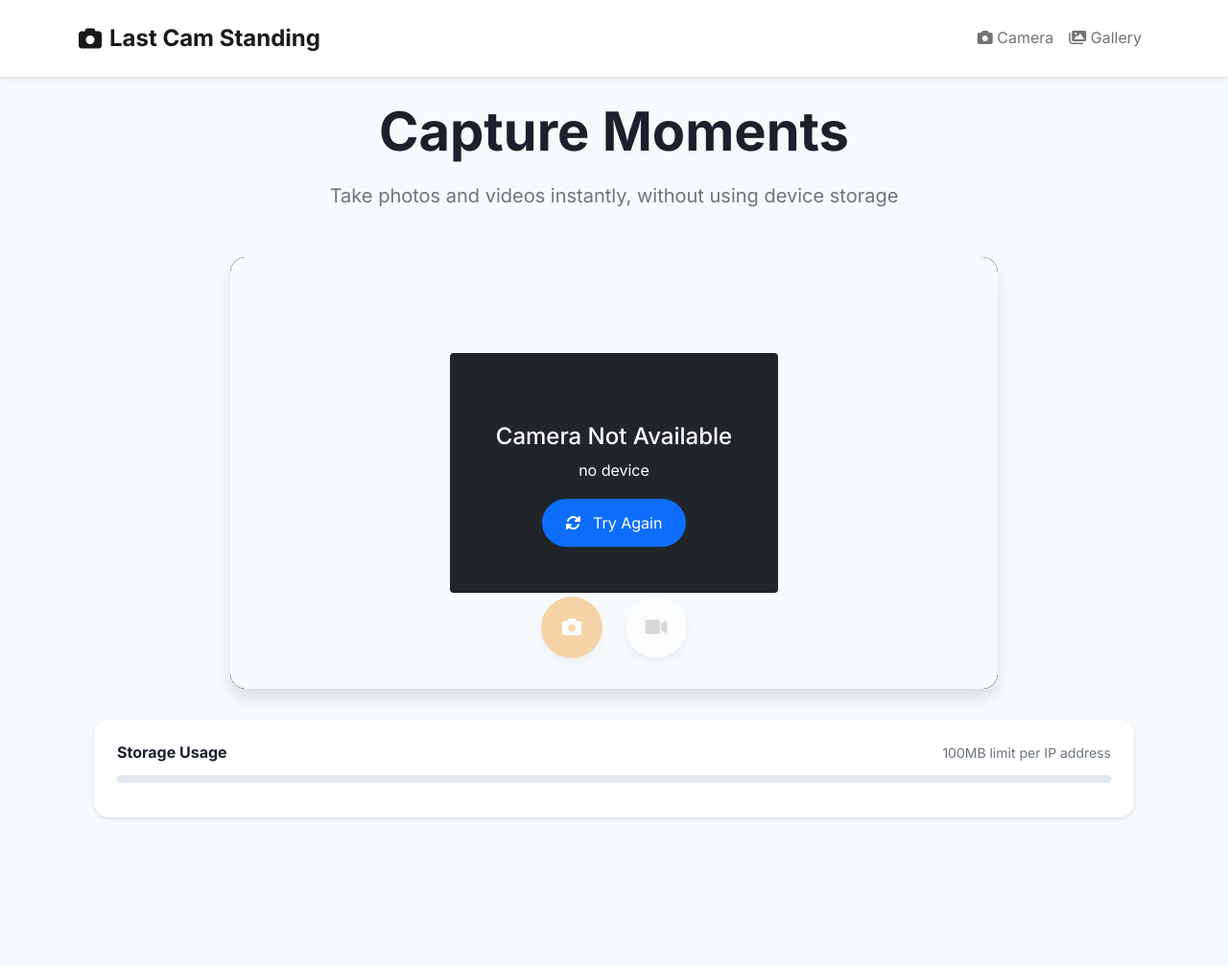
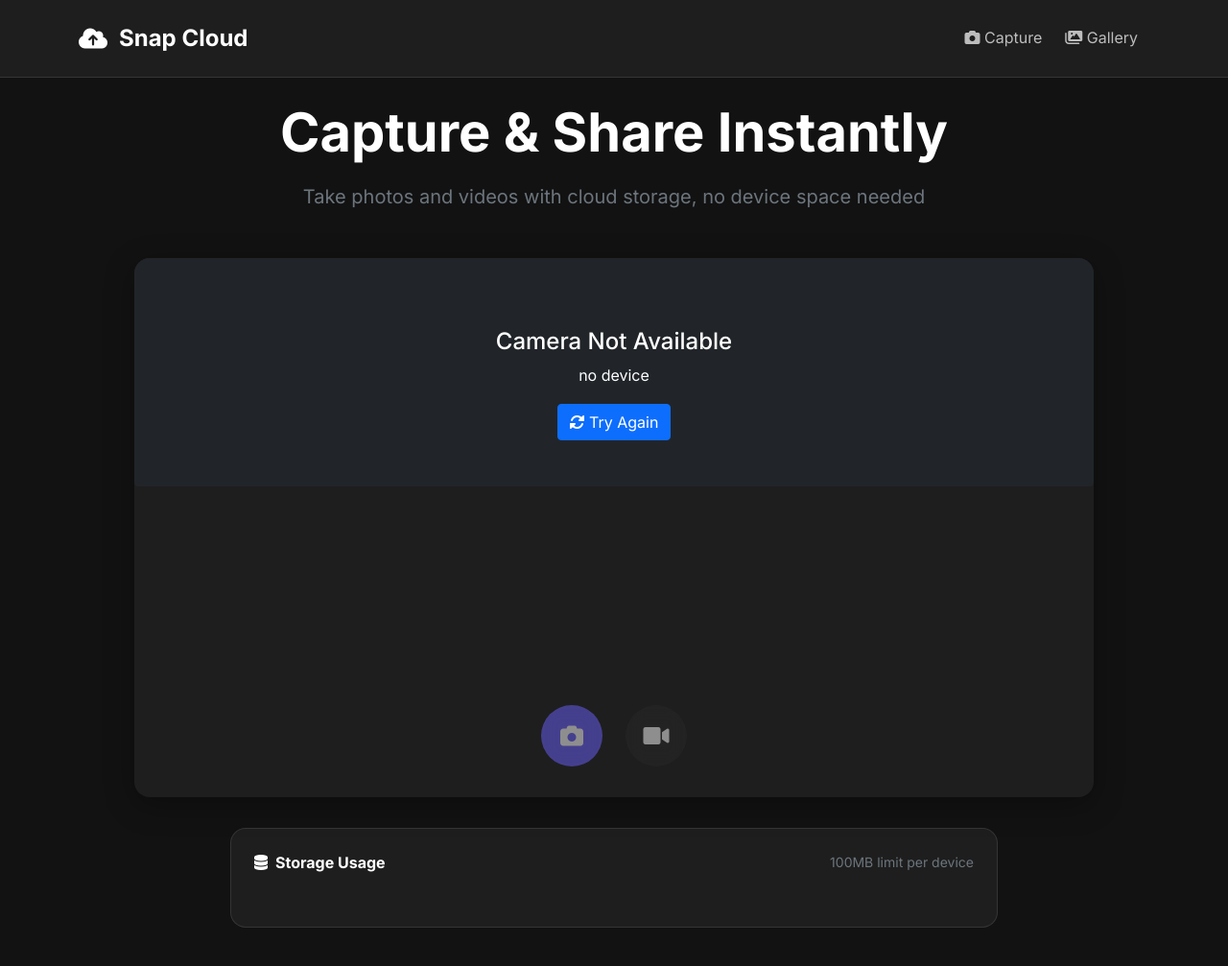
Before and after one commit to deepto98/LastCamStandingg, a Flask app: page / in a window 1280 px wide. Shown: the whole page at 96% size. Before the commit the page ends 854 px from the top, so only its background shows below. Run offline with Flask 3, Linux system fonts and the light colour scheme.

Commit message:
Refactor UI: Implement a complete UI overhaul with a modern dark theme across all pages.
Replit-Commit-Author: Agent
Replit-Commit-Session-Id: ce8e4f77-275e-40f9-a392-345a5827e57c
Replit-Commit-Screenshot-Url: https://storage.googleapis.com/screenshot-production-us-central1/30575d0f-3410-4fb8-9594-3c5efbdac2ee/3e90da32-f3cf-4bd2-b7bb-4509e2f2d4c8.jpg

```diff
--- a/static/css/style.css
+++ b/static/css/style.css
@@ -1,57 +1,73 @@
 :root {
-    --primary-color: #6C63FF;
-    --secondary-color: #2D3748;
-    --accent-color: #F6AD55;
-    --background-color: #F7FAFC;
-    --text-color: #1A202C;
-    --border-radius: 1rem;
-    --shadow-sm: 0 2px 4px rgba(0,0,0,0.1);
-    --shadow-md: 0 4px 6px rgba(0,0,0,0.1);
-    --shadow-lg: 0 10px 15px rgba(0,0,0,0.1);
+  --bg-primary: #121212;
+  --bg-secondary: #1e1e1e;
+  --bg-card: rgba(255, 255, 255, 0.05);
+  --text-primary: #ffffff;
+  --text-secondary: rgba(255, 255, 255, 0.7);
+  --accent-primary: #6C63FF;
+  --accent-secondary: #00E5FF;
+  --danger: #FF4D4D;
+  --success: #00C853;
+  --border-radius: 16px;
+  --transition: all 0.3s ease;
 }
 
 body {
   font-family: 'Inter', sans-serif;
-    background-color: var(--background-color);
-    color: var(--text-color);
+  background-color: var(--bg-primary);
+  color: var(--text-primary);
   line-height: 1.6;
+  min-height: 100vh;
 }
 
+/* Navbar Styles */
 .navbar {
-    background-color: white;
-    box-shadow: var(--shadow-sm);
+  background: var(--bg-secondary);
+  backdrop-filter: blur(10px);
+  border-bottom: 1px solid rgba(255, 255, 255, 0.1);
   padding: 1rem 0;
 }
 
 .navbar-brand {
   font-weight: 700;
-    color: var(--primary-color);
+  color: var(--text-primary) !important;
   font-size: 1.5rem;
   display: flex;
   align-items: center;
-    gap: 0.5rem;
+  gap: 0.75rem;
 }
 
+.navbar-nav .nav-link {
+  color: var(--text-secondary);
+  transition: var(--transition);
+  padding: 0.5rem 1rem;
+  border-radius: 8px;
+  margin: 0 0.25rem;
+}
+
+.navbar-nav .nav-link:hover {
+  color: var(--text-primary);
+  background: var(--bg-card);
+}
+
+/* Camera Container */
 .camera-container {
   position: relative;
-    max-width: 800px;
+  max-width: 1000px;
   margin: 2rem auto;
   border-radius: var(--border-radius);
   overflow: hidden;
-    box-shadow: var(--shadow-lg);
-    background-color: #000;
-    transition: transform 0.3s ease;
+  background: var(--bg-secondary);
+  box-shadow: 0 8px 32px rgba(0, 0, 0, 0.3);
   aspect-ratio: 16/9;
-}
-
-.camera-container:hover {
-    transform: translateY(-4px);
 }
 
 #videoElement {
   width: 100%;
-    background-color: #000;
+  height: 100%;
+  background: var(--bg-primary);
   display: block;
+  object-fit: cover;
 }
 
 .camera-controls {
@@ -69,138 +85,127 @@ body {
   height: 64px;
   border-radius: 50%;
   border: none;
-    background-color: white;
-    box-shadow: var(--shadow-md);
+  background: var(--bg-card);
+  backdrop-filter: blur(10px);
+  color: var(--text-primary);
   cursor: pointer;
-    transition: all 0.3s ease;
+  transition: var(--transition);
   display: flex;
   align-items: center;
   justify-content: center;
-    font-size: 1.25rem;
+  font-size: 1.5rem;
 }
 
-.control-btn:hover {
+.control-btn:hover:not(:disabled) {
   transform: scale(1.1);
-    box-shadow: var(--shadow-lg);
+  background: var(--accent-primary);
 }
 
 .control-btn:disabled {
   opacity: 0.5;
   cursor: not-allowed;
-    transform: none;
 }
 
 .control-btn.capture {
-    background-color: var(--accent-color);
-    color: white;
+  background: var(--accent-primary);
 }
 
 .control-btn.recording {
-    background-color: #dc3545;
+  background: var(--danger);
   animation: pulse 1.5s infinite;
 }
 
 @keyframes pulse {
-    0% {
-        box-shadow: 0 0 0 0 rgba(220, 53, 69, 0.7);
-    }
-    70% {
-        box-shadow: 0 0 0 10px rgba(220, 53, 69, 0);
-    }
-    100% {
-        box-shadow: 0 0 0 0 rgba(220, 53, 69, 0);
-    }
+  0% { box-shadow: 0 0 0 0 rgba(255, 77, 77, 0.7); }
+  70% { box-shadow: 0 0 0 20px rgba(255, 77, 77, 0); }
+  100% { box-shadow: 0 0 0 0 rgba(255, 77, 77, 0); }
 }
 
-.camera-loader {
-    position: absolute;
-    top: 50%;
-    left: 50%;
-    transform: translate(-50%, -50%);
-    color: white;
-    font-size: 1.2rem;
-    background: rgba(0, 0, 0, 0.7);
-    padding: 1rem 2rem;
-    border-radius: 2rem;
-    z-index: 100;
-}
-
+/* Gallery Grid */
 .gallery-grid {
   display: grid;
-    grid-template-columns: repeat(auto-fill, minmax(280px, 1fr));
+  grid-template-columns: repeat(auto-fill, minmax(300px, 1fr));
   gap: 2rem;
   padding: 2rem;
 }
 
 .media-card {
-    background: white;
+  background: var(--bg-card);
   border-radius: var(--border-radius);
   overflow: hidden;
-    box-shadow: var(--shadow-sm);
-    transition: all 0.3s ease;
+  transition: var(--transition);
   cursor: pointer;
+  border: 1px solid rgba(255, 255, 255, 0.1);
 }
 
 .media-card:hover {
   transform: translateY(-4px);
-    box-shadow: var(--shadow-lg);
+  border-color: var(--accent-primary);
+  box-shadow: 0 8px 32px rgba(108, 99, 255, 0.2);
 }
 
 .media-preview {
   width: 100%;
   height: 200px;
   object-fit: cover;
+  background: var(--bg-secondary);
 }
 
 .media-info {
   padding: 1.5rem;
 }
 
-.expiration-badge {
-    background-color: var(--primary-color);
-    color: white;
+.media-header {
+  display: flex;
+  justify-content: space-between;
+  align-items: center;
+  margin-bottom: 1rem;
+}
+
+.media-type {
+  background: var(--accent-primary);
+  color: var(--text-primary);
   padding: 0.35rem 0.75rem;
   border-radius: 2rem;
   font-size: 0.875rem;
-    display: inline-flex;
-    align-items: center;
-    gap: 0.35rem;
 }
 
+.expiration-badge {
+  background: var(--bg-secondary);
+  color: var(--text-secondary);
+  padding: 0.35rem 0.75rem;
+  border-radius: 2rem;
+  font-size: 0.875rem;
+  display: flex;
+  align-items: center;
+  gap: 0.5rem;
+}
+
+/* Storage Meter */
 .storage-meter {
-    background-color: white;
+  background: var(--bg-card);
   border-radius: var(--border-radius);
   padding: 1.5rem;
-    margin: 1rem;
-    box-shadow: var(--shadow-sm);
+  margin: 1rem auto;
+  max-width: 800px;
+  border: 1px solid rgba(255, 255, 255, 0.1);
 }
 
 .progress {
   height: 0.5rem;
   border-radius: 1rem;
-    background-color: #E2E8F0;
+  background: var(--bg-secondary);
   margin: 0.75rem 0;
+  overflow: hidden;
 }
 
 .progress-bar {
-    background-color: var(--primary-color);
+  background: linear-gradient(90deg, var(--accent-primary), var(--accent-secondary));
   border-radius: 1rem;
   transition: width 0.3s ease;
 }
 
-.toast {
-    min-width: 300px;
-    z-index: 1050;
-    border-radius: var(--border-radius);
-    overflow: hidden;
-    box-shadow: var(--shadow-lg);
-}
-
-.toast .btn-close-white {
-    filter: brightness(0) invert(1);
-}
-
-/* Media View Page Styles */
+/* Media View Page */
 .media-view-container {
   max-width: 1200px;
   margin: 2rem auto;
@@ -282,35 +304,10 @@ body {
   .media-details {
     position: static;
   }
+
+  .gallery-grid {
+    grid-template-columns: repeat(auto-fill, minmax(250px, 1fr));
+    padding: 1rem;
+    gap: 1rem;
   }
-
-/* Camera Placeholder Styles */
-.camera-placeholder {
-    position: absolute;
-    top: 0;
-    left: 0;
-    right: 0;
-    bottom: 0;
-    display: flex;
-    align-items: center;
-    justify-content: center;
-    background: var(--background-color);
-    border-radius: var(--border-radius);
-    overflow: hidden;
 }
-
-.camera-placeholder .btn {
-    padding: 0.75rem 1.5rem;
-    font-size: 1rem;
-    border-radius: 2rem;
-    transition: all 0.3s ease;
-}
-
-.camera-placeholder .btn:hover {
-    transform: translateY(-2px);
-    box-shadow: var(--shadow-md);
-}
-
-.camera-placeholder i {
-    margin-right: 0.5rem;
-}
--- a/templates/base.html
+++ b/templates/base.html
@@ -3,7 +3,7 @@
 <head>
     <meta charset="UTF-8">
     <meta name="viewport" content="width=device-width, initial-scale=1.0">
-    <title>Last Cam Standing</title>
+    <title>Snap Cloud - Instant Photo & Video Storage</title>
 
     <!-- Fonts -->
     <link href="https://fonts.googleapis.com/css2?family=Inter:wght@400;500;600;700&display=swap" rel="stylesheet">
@@ -18,30 +18,34 @@
     <link rel="stylesheet" href="{{ url_for('static', filename='css/style.css') }}">
 </head>
 <body>
-    <nav class="navbar navbar-expand-lg navbar-light">
+    <nav class="navbar navbar-expand-lg">
         <div class="container">
             <a class="navbar-brand" href="/">
-                <i class="fas fa-camera"></i> Last Cam Standing
+                <i class="fas fa-cloud-upload-alt"></i> Snap Cloud
             </a>
             <button class="navbar-toggler" type="button" data-bs-toggle="collapse" data-bs-target="#navbarNav">
-                <span class="navbar-toggler-icon"></span>
+                <i class="fas fa-bars text-white"></i>
             </button>
             <div class="collapse navbar-collapse" id="navbarNav">
                 <ul class="navbar-nav ms-auto">
                     <li class="nav-item">
-                        <a class="nav-link" href="/"><i class="fas fa-camera"></i> Camera</a>
+                        <a class="nav-link" href="/">
+                            <i class="fas fa-camera"></i> Capture
+                        </a>
                     </li>
                     <li class="nav-item">
-                        <a class="nav-link" href="/gallery"><i class="fas fa-images"></i> Gallery</a>
+                        <a class="nav-link" href="/gallery">
+                            <i class="fas fa-images"></i> Gallery
+                        </a>
                     </li>
                 </ul>
             </div>
         </div>
     </nav>
 
-    <div class="container my-4">
+    <main class="container py-4">
         {% block content %}{% endblock %}
-    </div>
+    </main>
 
     <!-- Bootstrap JS -->
     <script src="https://cdn.jsdelivr.net/npm/bootstrap@5.1.3/dist/js/bootstrap.bundle.min.js"></script>
--- a/templates/index.html
+++ b/templates/index.html
@@ -2,8 +2,8 @@
 
 {% block content %}
 <div class="text-center mb-5">
-    <h1 class="display-4 fw-bold mb-3">Capture Moments</h1>
-    <p class="lead text-muted">Take photos and videos instantly, without using device storage</p>
+    <h1 class="display-4 fw-bold mb-3">Capture & Share Instantly</h1>
+    <p class="lead text-secondary">Take photos and videos with cloud storage, no device space needed</p>
 </div>
 
 <div class="camera-container">
@@ -20,8 +20,11 @@
 
 <div class="storage-meter">
     <div class="d-flex justify-content-between align-items-center mb-2">
-        <h6 class="mb-0 fw-bold">Storage Usage</h6>
-        <small class="text-muted">100MB limit per IP address</small>
+        <div class="d-flex align-items-center gap-2">
+            <i class="fas fa-database"></i>
+            <h6 class="mb-0 fw-bold">Storage Usage</h6>
+        </div>
+        <small class="text-secondary">100MB limit per device</small>
     </div>
     <div class="progress">
         <div id="storageBar" class="progress-bar" role="progressbar" style="width: 0%"
--- a/templates/media_view.html
+++ b/templates/media_view.html
@@ -30,12 +30,12 @@
                     <span class="value expiration-countdown" data-expiration="{{ media.expiration_time.isoformat() }}"></span>
                 </div>
             </div>
-            <div class="actions">
+            <div class="d-grid gap-3">
                 <a href="{{ url_for('get_media', media_id=media.id) }}" download class="btn btn-primary">
-                    <i class="fas fa-download"></i> Download
+                    <i class="fas fa-download me-2"></i> Download
                 </a>
                 <a href="{{ url_for('gallery') }}" class="btn btn-outline-primary">
-                    <i class="fas fa-images"></i> Back to Gallery
+                    <i class="fas fa-arrow-left me-2"></i> Back to Gallery
                 </a>
             </div>
         </div>
```
Also changed, not shown: other parts of static/css/style.css (+32 -15 lines), templates/gallery.html (+9 -5 lines), instance/camera.db, 8 other files. Lines whose indentation alone changed are shown as unchanged.
